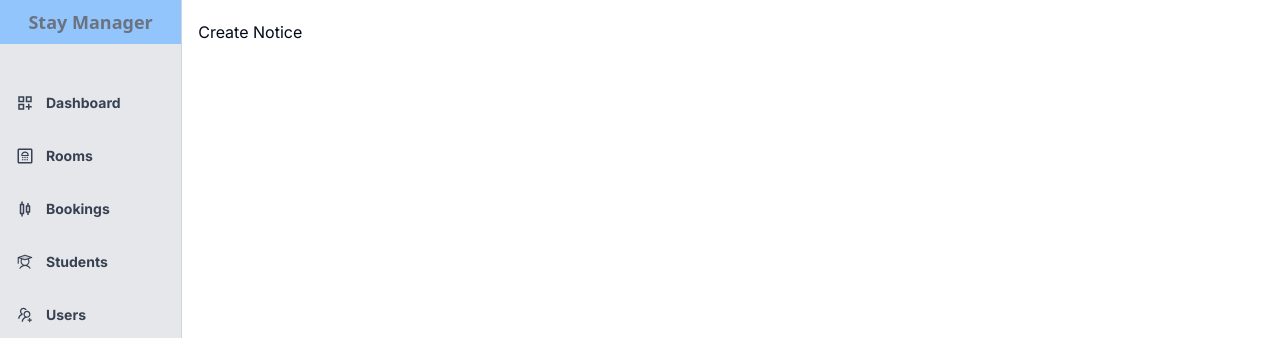
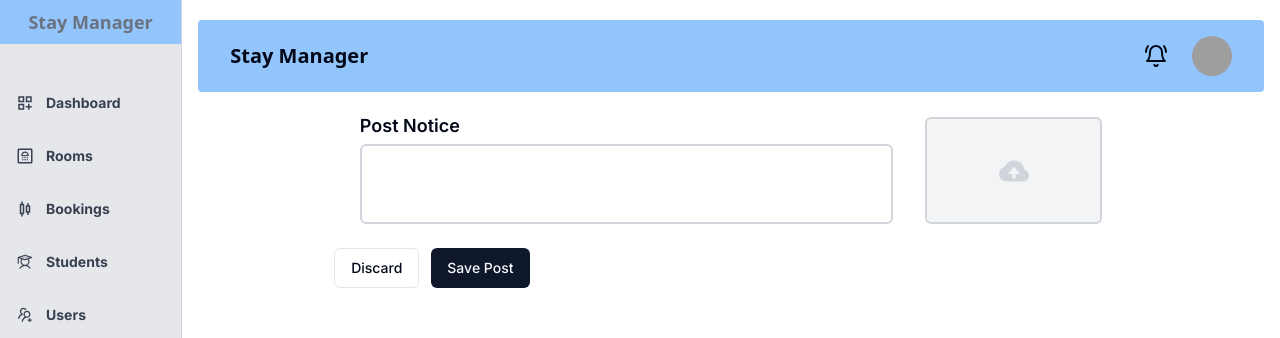
Before and after one commit to Anirbandasjoy/StayManager-Client125, a Next.js app: page /dashboard/create-notice in a window 1280 px wide. Shown: the top 338 px of the page. Built offline with nearby package versions, Linux system fonts and the light colour scheme; no server answers; grey boxes are pictures that could not be loaded.

Commit message:
design notice post page

```diff
--- a/src/app/(dashboard)/dashboard/create-notice/page.tsx
+++ b/src/app/(dashboard)/dashboard/create-notice/page.tsx
@@ -1,9 +1,27 @@
-import React from 'react'
+import { Button } from "@/components/ui/button";
+import { Textarea } from "@/components/ui/textarea";
+import Navbar from "@/extraComponents/dashboard/sidebar/Navbar";
+import { BiSolidCloudUpload } from "react-icons/bi";
 
 const page = () => {
   return (
-    <div>Create Notice</div>
-  )
-}
+    <div>
+      <Navbar />
+      <div className="flex justify-center gap-8 items-end">
+        <div className="mt-5 w-6/12">
+          <h1 className="text-lg font-semibold">Post Notice</h1>
+          <Textarea className="border-2 border-gray-300 mt-1 resize-none" />
+        </div>
+        <div className=" bg-gray-100 w-2/12 border-2 rounded-md h-[107px] cursor-pointer border-gray-300 flex justify-center items-center">
+          <BiSolidCloudUpload className="text-4xl text-gray-300 " />
+        </div>
+      </div>
+      <div className="mt-6 space-x-3 ml-[136px]">
+        <Button variant="outline">Discard</Button>
+        <Button>Save Post</Button>
+      </div>
+    </div>
+  );
+};
 
-export default page
+export default page;
--- a/src/extraComponents/share/DropDownMenu.tsx
+++ b/src/extraComponents/share/DropDownMenu.tsx
@@ -80,10 +80,12 @@ const DropDownMenu = ({
           </DropdownMenuGroup>
           <DropdownMenuSeparator />
           <DropdownMenuGroup>
-            <DropdownMenuItem>
-              <Newspaper className="mr-2 h-4 w-4" />
-              <span>Create Notice</span>
+              <Link href="/dashboard/create-notice">
+            <DropdownMenuItem >
+            <Newspaper className="mr-2 h-4 w-4" />
+            <span>Create Notice</span>
             </DropdownMenuItem>
+              </Link>
             <DropdownMenuItem>
               <Users className="mr-2 h-4 w-4" />
               <span>Team</span>
```
